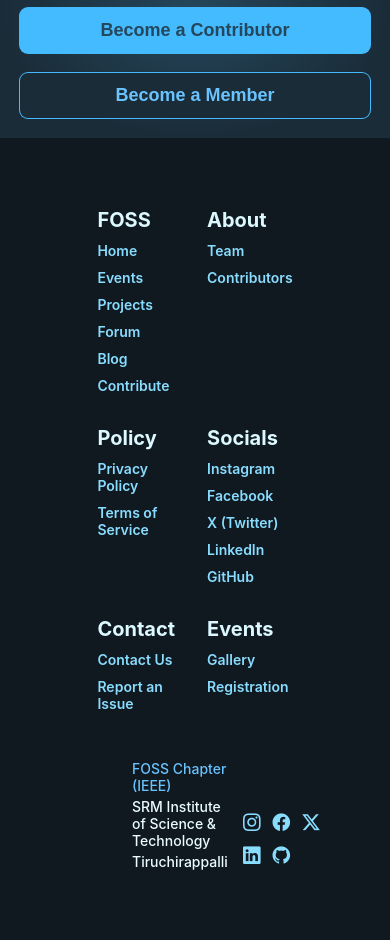
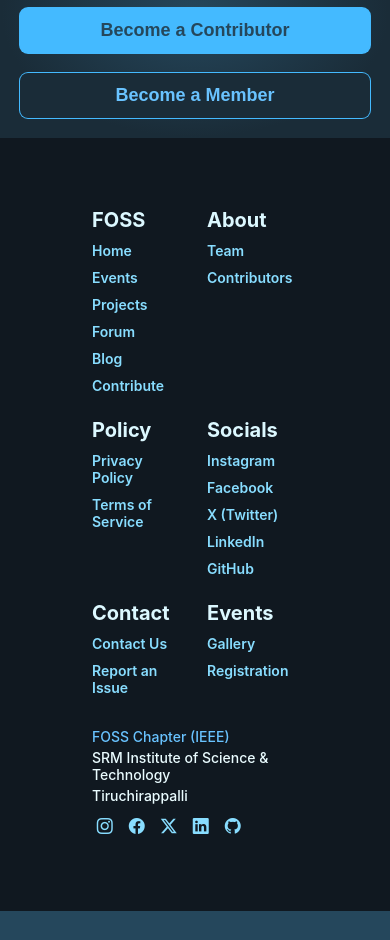
Before and after one commit to IceBear-32/FossWeb, a Nuxt app: page / in a window 390 px wide. Shown: the part 1500-2440 px from the top of the page. After the commit the page ends 2411 px from the top, so only its background shows below. Built offline with nearby package versions, Linux system fonts and the light colour scheme.

Commit message:
footer fix

```diff
--- a/components/footer.vue
+++ b/components/footer.vue
@@ -152,7 +152,7 @@
 }
 
 
-@media (max-width: 1200px) {
+@media screen and (max-width: 1150px) {
     .footer-wrapper {
         padding: 0 50px;
         margin: 0 30px;
@@ -177,7 +177,7 @@
     }
 }
 
-@media (max-width: 880px) {
+@media screen and (max-width: 880px) {
     .footer-wrapper {
         padding: 0 2rem;
         margin: 0 100px;
@@ -221,25 +221,45 @@
 }
 
 @media (max-width: 550px) {
+    .footer-wrapper {
+        margin: 0 60px;
+    }
+  .footer-content {
+    flex-direction: column;
+    align-items: flex-start;   /* make whole footer content align left */
+    width: 100%;
+  }
+
   .footer-link-container {
-        justify-content: center;
-        gap: 2rem;
     grid-template-columns: 1fr 1fr;
+    gap: 1.5rem;
+    width: 100%;
   }
+
   .footer-info-wrapper {
-        display: grid;
-        grid-template-columns: 2fr 1fr;
-        justify-content: space-between;
+    width: 100%;
+    margin-top: 1rem;
+    flex-direction: column;
+    align-items: flex-start;
+    gap: 0.5rem;
   }
+
+  .footer-info-container {
+    text-align: left;
+    width: 100%;
+  }
+
   .footer-info-socials {
-        display: grid;
-        grid-template-columns: 1fr 1fr 1fr;
-        align-items: center;
-        justify-content: center;
-        text-align: center;
+    display: flex;
+    justify-content: flex-start;
+    flex-wrap: wrap;
+    gap: 0.4rem;
+    width: 100%;
   }
+
   .footer-social-icon {
-        padding: 0.25rem;
+    padding: 0.3rem;
+    font-size: 1rem;
   }
 }
 
```
Lines whose indentation alone changed are shown as unchanged.
